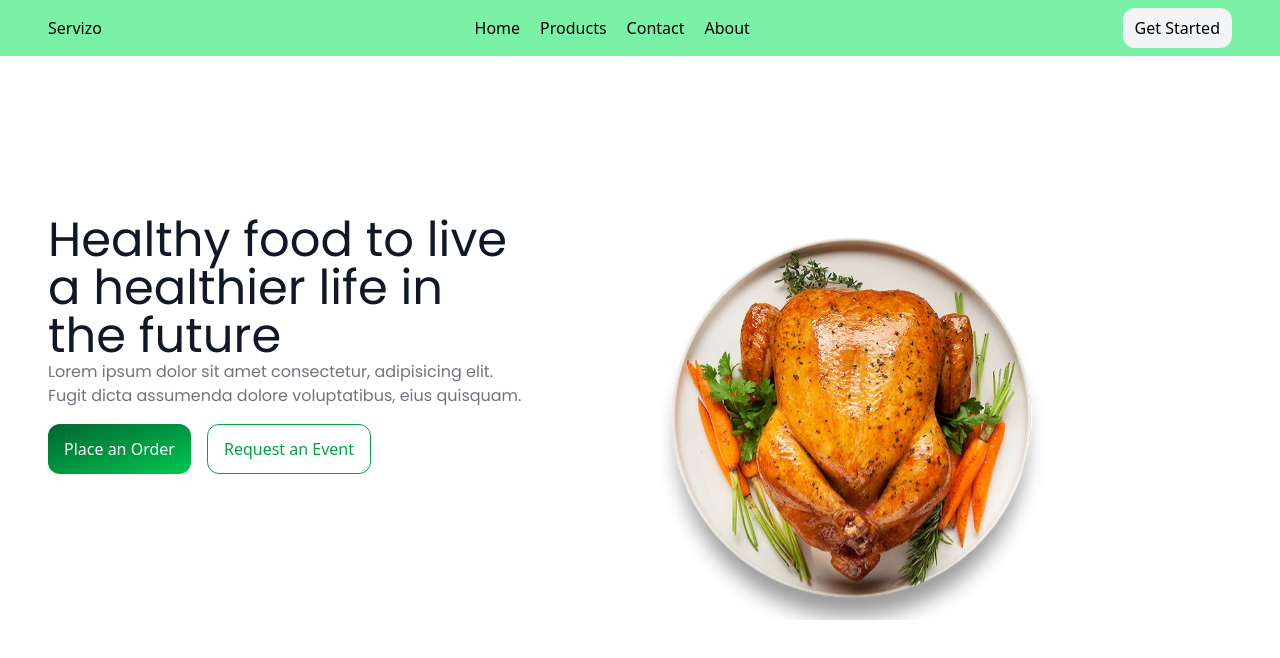
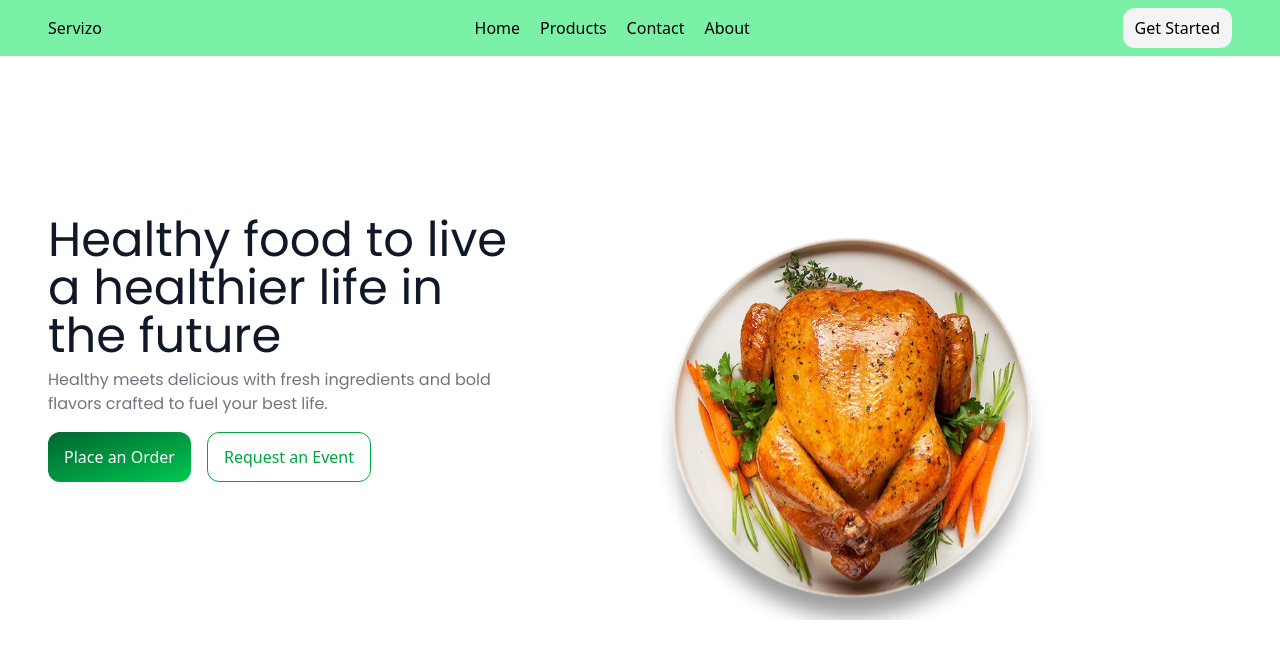
Before and after one commit to Ishan-Kanishka/servizio, a React (Vite) app in the folder client/: page / in a window 1280 px wide. Shown: the top 658 px of the page. Built offline with nearby package versions, Linux system fonts and the light colour scheme.

Commit message:
Update main paragraph

```diff
--- a/client/src/Pages/Home/Hero/Hero.jsx
+++ b/client/src/Pages/Home/Hero/Hero.jsx
@@ -12,8 +12,8 @@ const Hero = () => {
           <h2 className="font-poppins text-5xl text-gray-900 text-center md:text-start">
             Healthy food to live a healthier life in the future
           </h2>
-          <p className="text-md text-gray-900/60 font-poppins">
-            Lorem ipsum dolor sit amet consectetur, adipisicing elit. Fugit dicta assumenda dolore voluptatibus, eius quisquam.
+          <p className="text-md text-gray-900/60 font-poppins mt-2">
+            Healthy meets delicious with fresh ingredients and bold flavors crafted to fuel your best life.
           </p>
           <div className="flex gap-4 mt-4">
             <button className="px-4 py-3 bg-gradient-to-br from-green-800 to-green-500 hover:from-green-700 transition-colors duration-300 text-gray-50 rounded-xl">
```
